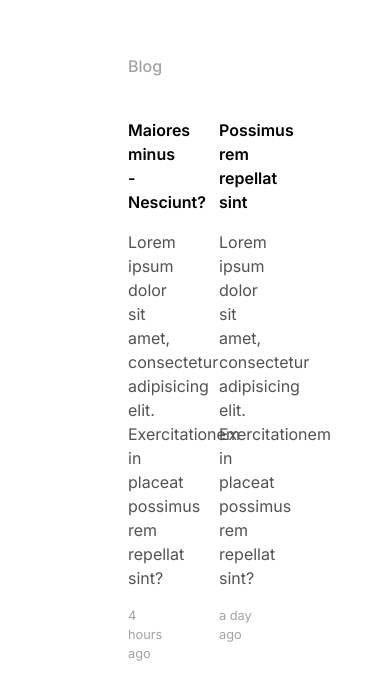
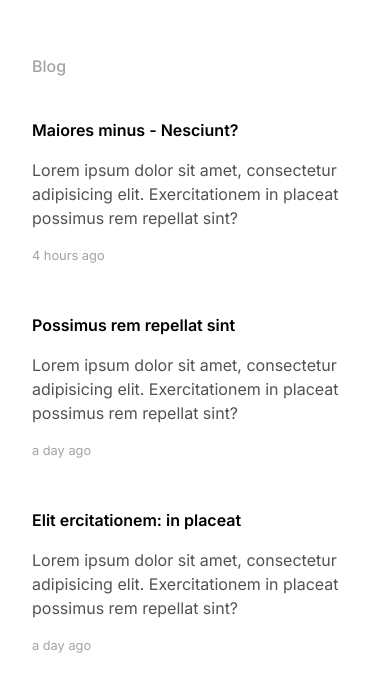
Before and after one commit to baeni/bsaa-ui, a Next.js app: page / in a window 390 px wide. Shown: the part 1081-1764 px from the top of the page. Built offline with nearby package versions, Linux system fonts and the light colour scheme.

Commit message:
Adjust responsiveness

```diff
--- a/app/_components/Additional.tsx
+++ b/app/_components/Additional.tsx
@@ -63,7 +63,7 @@ export default function Additional() {
     }, []);
 
     return (
-        <div className="grid grid-cols-2 gap-12">
+        <div className="grid md:grid-cols-2 gap-12">
             {samplePosts.map((post) => (
                 <div key={post.title} className="flex flex-col gap-4 text-black cursor-pointer">
                     <h2 className="font-semibold">{post.title}</h2>
--- a/app/_components/Footer.tsx
+++ b/app/_components/Footer.tsx
@@ -23,7 +23,7 @@ export default function Test() {
 
     return (
         <footer id="footer" className="bg-white">
-            <div className="container text-sm py-10 flex justify-between">
+            <div className="container text-sm py-10 grid md:grid-cols-2 gap-2 justify-between">
                 <ul className="inline-flex gap-2">
                     <li><a className="text-neutral-400 font-medium underline decoration-dotted"
                            href="mailto:baeni.saa@gmail.com">Contact</a></li>
--- a/tailwind.config.ts
+++ b/tailwind.config.ts
@@ -10,7 +10,8 @@ const config: Config = {
     container: {
       center: true,
       padding: {
-        DEFAULT: "8rem"
+        DEFAULT: "2rem",
+        md: "8rem"
       },
     },
     extend: {
```
